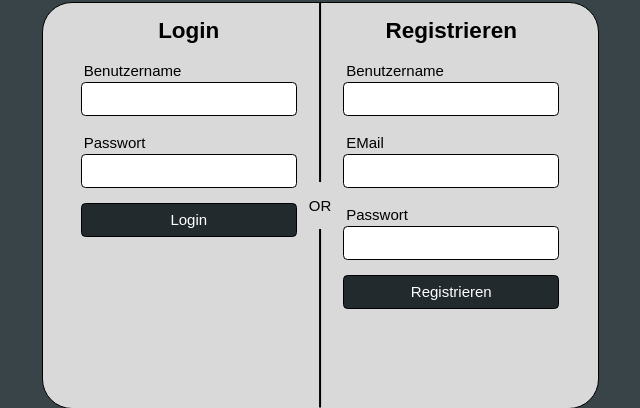
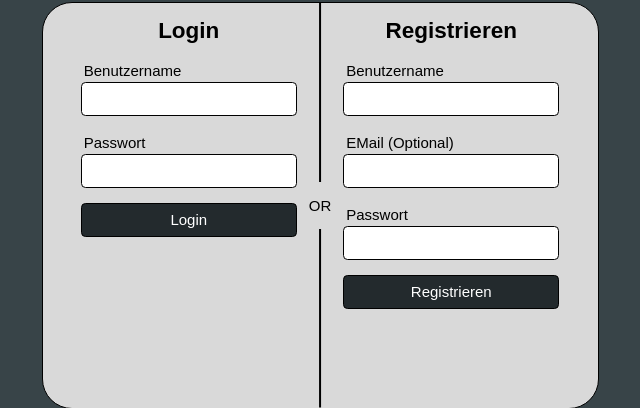
Before and after one commit to Wipeshot/Todo-in-Flask, a Flask app: page /login in a window 1280 px wide. Shown: the part 195-603 px from the top of the page, without its empty margins (320-960 px from the left). Run offline with Flask 3, Linux system fonts and the light colour scheme.

Commit message:
Added Optional

```diff
--- a/templates/login-mobile.html
+++ b/templates/login-mobile.html
@@ -31,7 +31,7 @@
             <h1>Registrieren</h1>
             <label for="username">Benutzername</label>
             <input id="username" name="username" type="text"/>
-            <label for="email">EMail</label>
+            <label for="email">EMail (Optional)</label>
             <input id="email" name="email" type="email"/>
             <label for="password">Passwort</label>
             <input id="password" name="password" type="password"/>
--- a/templates/login.html
+++ b/templates/login.html
@@ -31,7 +31,7 @@
             <h1>Registrieren</h1>
             <label for="username">Benutzername</label>
             <input id="username" name="username" type="text"/>
-            <label for="email">EMail</label>
+            <label for="email">EMail (Optional)</label>
             <input id="email" name="email" type="email"/>
             <label for="password">Passwort</label>
             <input id="password" name="password" type="password"/>
```
